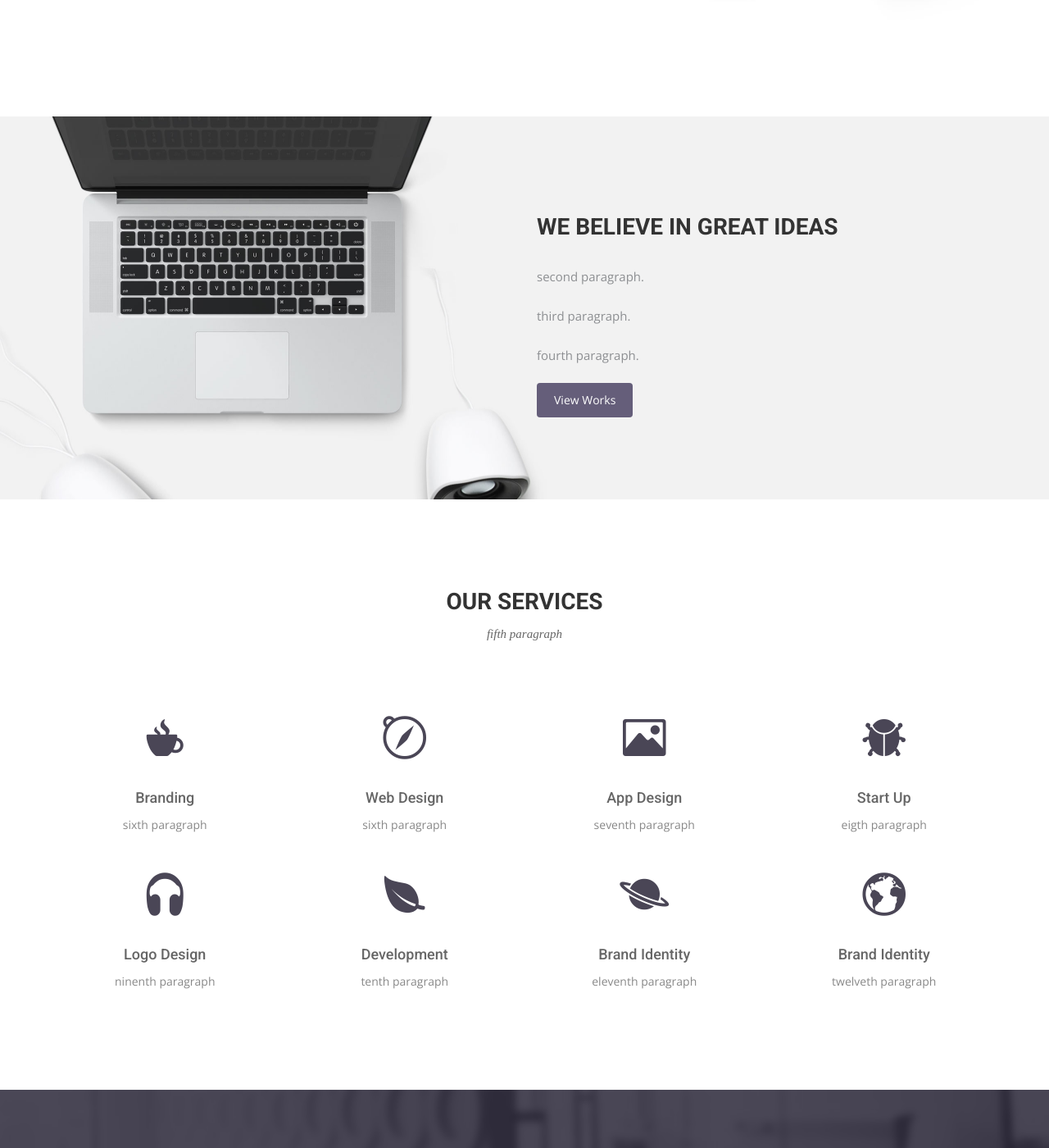
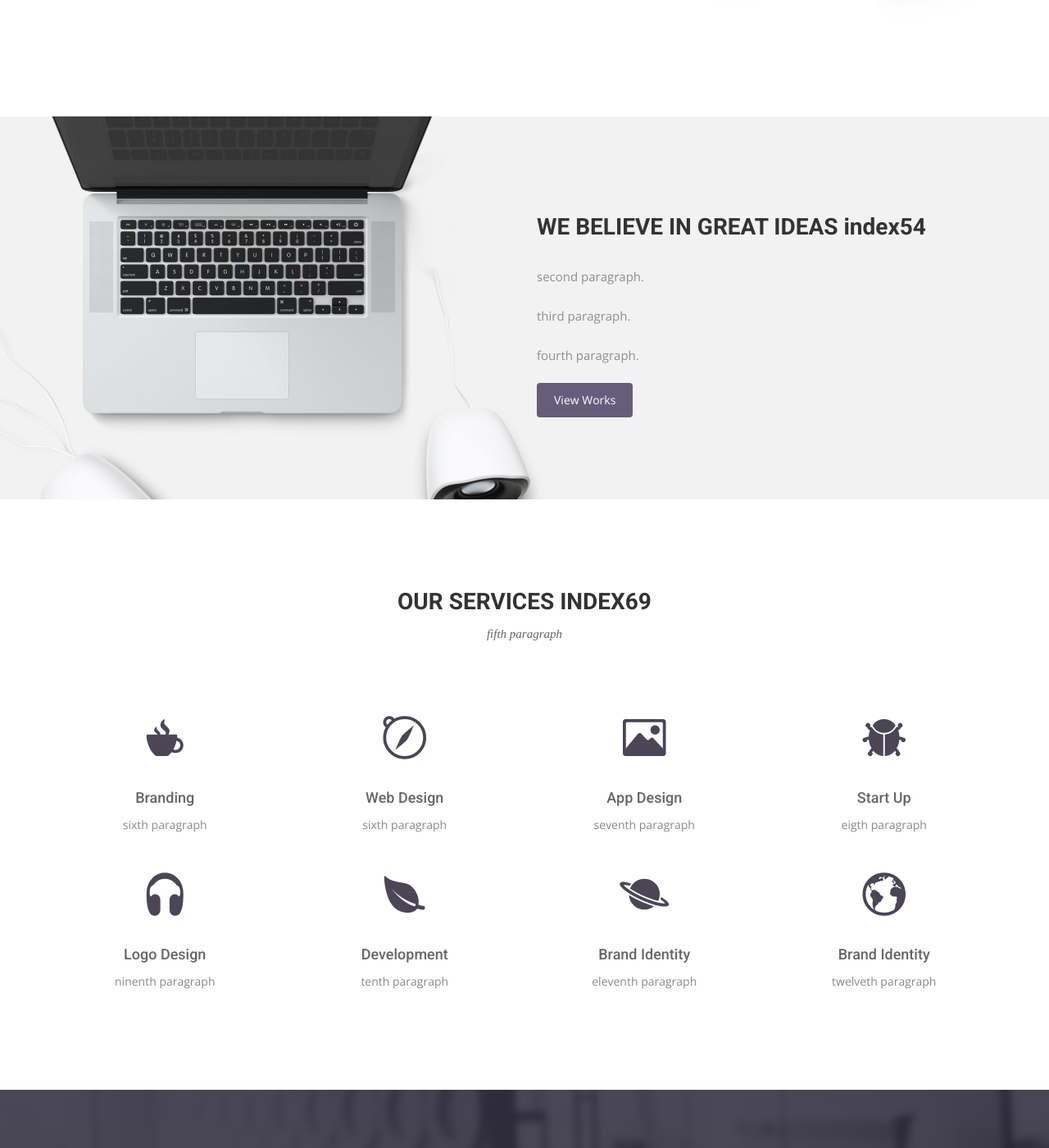
Before and after one commit to simaomrq/simaomrq.github.io, a Jekyll site: the page built from index.html, in a window 1280 px wide and 1400 px high, scrolled down 1684 px. Shown: the whole window at 82% size. Built offline with Jekyll 4.4.1, drawn with Linux system fonts in a browser that asks for light colours; nearby versions of some CDN libraries; some web fonts are replaced; some of the changed text lies outside the part shown.

Commit message:
Update index.html

```diff
--- a/index.html
+++ b/index.html
@@ -51,7 +51,7 @@ permalink: /
 <div class="container">
   <div class="row">
     <div class="col-md-6 col-md-offset-6">
-      <h2>WE BELIEVE IN GREAT IDEAS</h2>
+      <h2>WE BELIEVE IN GREAT IDEAS index54</h2>
       <p>second paragraph.</p>
       <p>third paragraph.</p>
       <p>fourth paragraph.</p>
@@ -66,7 +66,7 @@ permalink: /
   <div class="container">
     <div class="row">
       <div class="section-title">
-        <h2>Our Services</h2>
+        <h2>Our Services index69</h2>
         <p>fifth paragraph</p>
       </div>
     </div>
@@ -136,7 +136,7 @@ permalink: /
     <div class="row">
       <div class="col-md-12">
         <div class="block">
-          <h2>We design delightful digital experiences.</h2>
+          <h2>index139.</h2>
           <p>thirteenth paragraph .</p>
           <a class="btn btn-default btn-call-to-action" href="#" >Tell Us Your Story</a>
         </div>
```
Also changed, not shown: other parts of index.html (+2 -2 lines).
